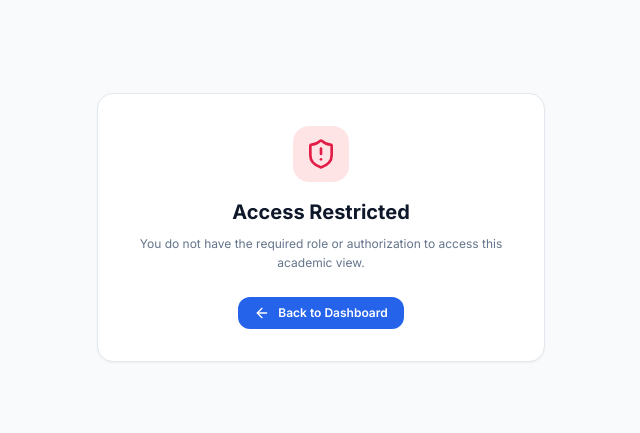
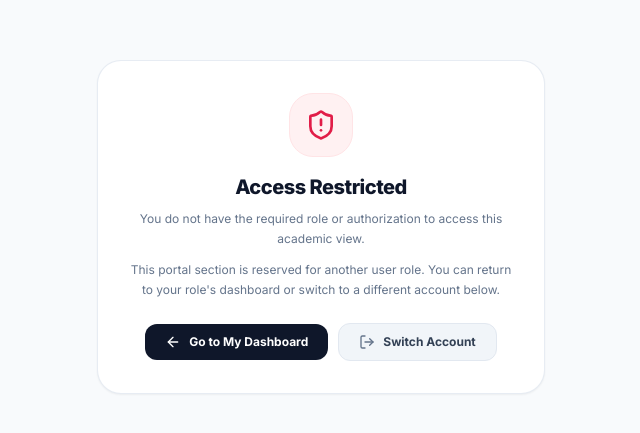
Before and after one commit to kmabhinav05/next-gen-grading, a React (Vite) app in the folder frontend/: page /unauthorized in a window 1280 px wide. Shown: the part 173-606 px from the top of the page, without its empty margins (319-959 px from the left). Built offline with nearby package versions, Linux system fonts and the light colour scheme; the HTML template or start-up script is replaced by a standard one.

Commit message:
Enhance Unauthorized page with current user info and switch account action

```diff
--- a/frontend/src/pages/Unauthorized.jsx
+++ b/frontend/src/pages/Unauthorized.jsx
@@ -1,25 +1,75 @@
 import React from 'react';
-import { Link } from 'react-router-dom';
-import { ShieldAlert, ArrowLeft } from 'lucide-react';
+import { Link, useNavigate } from 'react-router-dom';
+import { useAuth } from '../context/AuthContext';
+import { ShieldAlert, ArrowLeft, LogOut } from 'lucide-react';
 
 export const Unauthorized = () => {
+  const { user, role, logout } = useAuth();
+  const navigate = useNavigate();
+
+  const handleLogout = () => {
+    logout();
+    navigate('/login');
+  };
+
+  const getDashboardPath = () => {
+    switch (role) {
+      case 'ADMIN':
+        return '/admin/dashboard';
+      case 'STAFF':
+        return '/staff/dashboard';
+      case 'STUDENT':
+        return '/student/dashboard';
+      case 'PARENT':
+        return '/parent/dashboard';
+      default:
+        return '/login';
+    }
+  };
+
   return (
-    <div className="min-h-screen bg-slate-50 flex items-center justify-center p-4">
-      <div className="max-w-md w-full bg-white rounded-2xl shadow-sm border border-slate-200 p-8 text-center">
-        <div className="w-14 h-14 bg-rose-100 text-rose-600 rounded-2xl flex items-center justify-center mx-auto mb-4">
+    <div className="min-h-screen bg-[#f8fafc] flex items-center justify-center p-4">
+      <div className="max-w-md w-full bg-white rounded-3xl shadow-sm border border-slate-200/80 p-8 text-center">
+        <div className="w-16 h-16 bg-rose-50 text-rose-600 rounded-3xl flex items-center justify-center mx-auto mb-4 border border-rose-100 shadow-2xs">
           <ShieldAlert className="w-8 h-8" />
         </div>
-        <h2 className="text-xl font-bold text-slate-900">Access Restricted</h2>
+        <h2 className="text-xl font-extrabold text-slate-900 tracking-tight">Access Restricted</h2>
+
+        {user ? (
+          <div className="mt-3 p-3 bg-slate-50 rounded-2xl border border-slate-200/60 text-xs">
+            <span className="text-slate-400 block mb-0.5">Currently signed in as:</span>
+            <strong className="text-slate-800 text-sm block">{user.full_name || user.username}</strong>
+            <span className="inline-block mt-1.5 px-2.5 py-0.5 rounded-full bg-slate-900 text-white text-[10px] font-bold">
+              {role} Role
+            </span>
+          </div>
+        ) : (
           <p className="text-xs text-slate-500 mt-2 leading-relaxed">
             You do not have the required role or authorization to access this academic view.
           </p>
+        )}
+
+        <p className="text-xs text-slate-500 mt-3 leading-relaxed">
+          This portal section is reserved for another user role. You can return to your role's dashboard or switch to a different account below.
+        </p>
+
+        <div className="flex flex-col sm:flex-row items-center justify-center gap-2.5 mt-6">
           <Link
-          to="/"
-          className="inline-flex items-center gap-2 mt-6 px-4 py-2 bg-primary-600 hover:bg-primary-700 text-white rounded-xl text-xs font-semibold transition-colors"
+            to={getDashboardPath()}
+            className="w-full sm:w-auto inline-flex items-center justify-center gap-2 px-5 py-2.5 bg-slate-900 hover:bg-slate-800 text-white rounded-xl text-xs font-bold transition-all shadow-xs"
           >
             <ArrowLeft className="w-4 h-4" />
-          <span>Back to Dashboard</span>
+            <span>Go to My Dashboard</span>
           </Link>
+
+          <button
+            onClick={handleLogout}
+            className="w-full sm:w-auto inline-flex items-center justify-center gap-2 px-5 py-2.5 bg-slate-100 hover:bg-slate-200 text-slate-700 rounded-xl text-xs font-bold transition-all border border-slate-200"
+          >
+            <LogOut className="w-4 h-4 text-slate-500" />
+            <span>Switch Account</span>
+          </button>
+        </div>
       </div>
     </div>
   );
--- a/frontend/src/routes/AppRoutes.jsx
+++ b/frontend/src/routes/AppRoutes.jsx
@@ -209,7 +209,23 @@ export const AppRoutes = () => {
           }
         />
         <Route
+          path="/parent/child-progress-card"
+          element={
+            <ProtectedRoute allowedRoles={['PARENT']}>
+              <ChildProgressCard />
+            </ProtectedRoute>
+          }
+        />
+        <Route
           path="/parent/attendance"
+          element={
+            <ProtectedRoute allowedRoles={['PARENT']}>
+              <ChildAttendance />
+            </ProtectedRoute>
+          }
+        />
+        <Route
+          path="/parent/child-attendance"
           element={
             <ProtectedRoute allowedRoles={['PARENT']}>
               <ChildAttendance />
```
Lines whose indentation alone changed are shown as unchanged.
